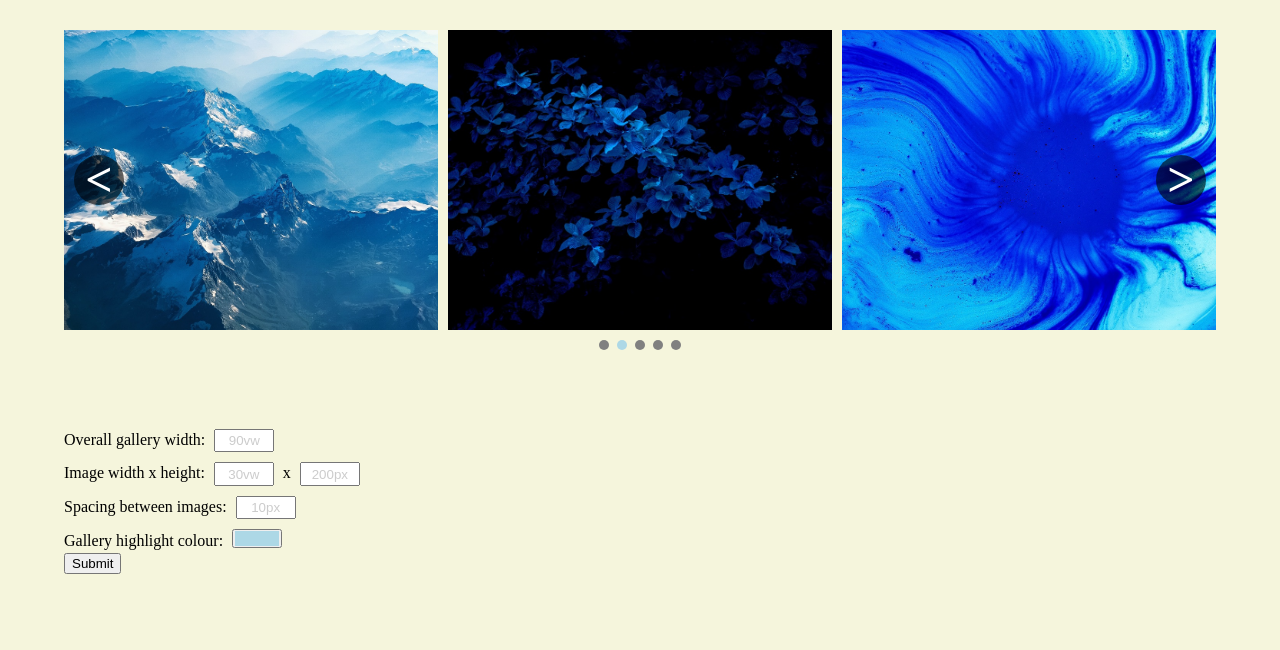
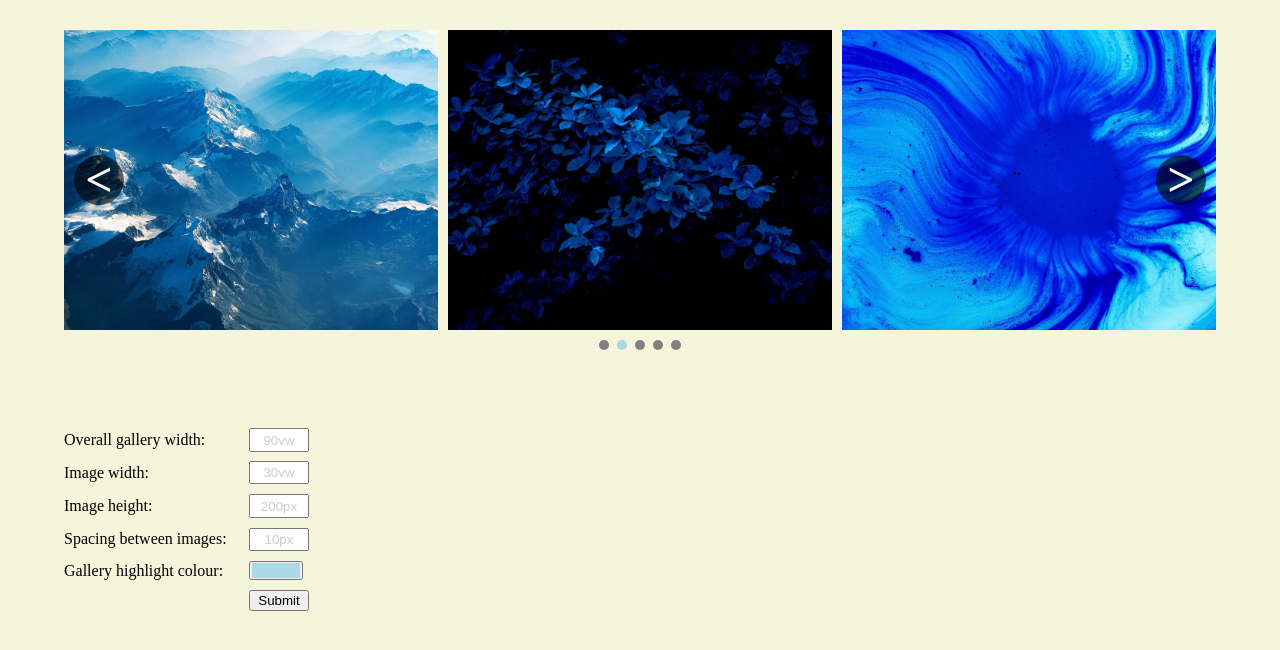
Before and after one commit to Fania/gallery, a plain HTML site: page index.html in a window 1280 px wide. Drawn offline with Linux system fonts and the light colour scheme.

Commit message:
add nicer style for form

```diff
--- a/index.html
+++ b/index.html
@@ -18,19 +18,22 @@
   <form id="settings">
     <span>Overall gallery width: </span>
     <input id="gall_width" type="text" placeholder="90vw">
-    <br>
-    <span>Image width x height: </span>
-    <input id="img_width" type="text" placeholder="30vw"> x <input id="img_height" type="text" placeholder="200px">
-    <br>
+    <!-- <br> -->
+    <span>Image width: </span>
+    <input id="img_width" type="text" placeholder="30vw">
+    <span>Image height: </span>
+    <input id="img_height" type="text" placeholder="200px">
+    <!-- <br> -->
     <span>Spacing between images: </span>
     <input id="space_between" type="text" placeholder="10px">
     <!-- <br>
     <span>Gallery background colour: </span>
     <input id="gall_back" type="color" value="#FFFFFF"> -->
-    <br>
+    <!-- <br> -->
     <span>Gallery highlight colour: </span>
     <input id="gall_high" type="color" value="#add8e6">
-    <br>
+    <!-- <br> -->
+    <span></span>
     <input type="submit" value="Submit">
   </form>
 
--- a/styles/styles.css
+++ b/styles/styles.css
@@ -124,6 +124,10 @@ pre {
 
 form {
   margin: 5%;
+  display: grid;
+  grid-template-columns: 180px 100px;
+  grid-template-rows: 2em;
+  align-items: center;
 }
 
 input[type="text"] {
@@ -135,7 +139,7 @@ input[type="text"] {
 }
 input[type="color"] {
   height: calc(1em + 6px);
-  width: 50px;
+  width: 54px;
   margin: 5px;
 }
 input[type="color"]::-webkit-color-swatch-wrapper {
@@ -144,6 +148,10 @@ input[type="color"]::-webkit-color-swatch-wrapper {
 input[type="color"]::-webkit-color-swatch {
 	border: none;
 }
+input[type="submit"] {
+  margin: 5px;
+  width: 60px;
+}
 input::placeholder {
   color: #ccc;
 }
```
